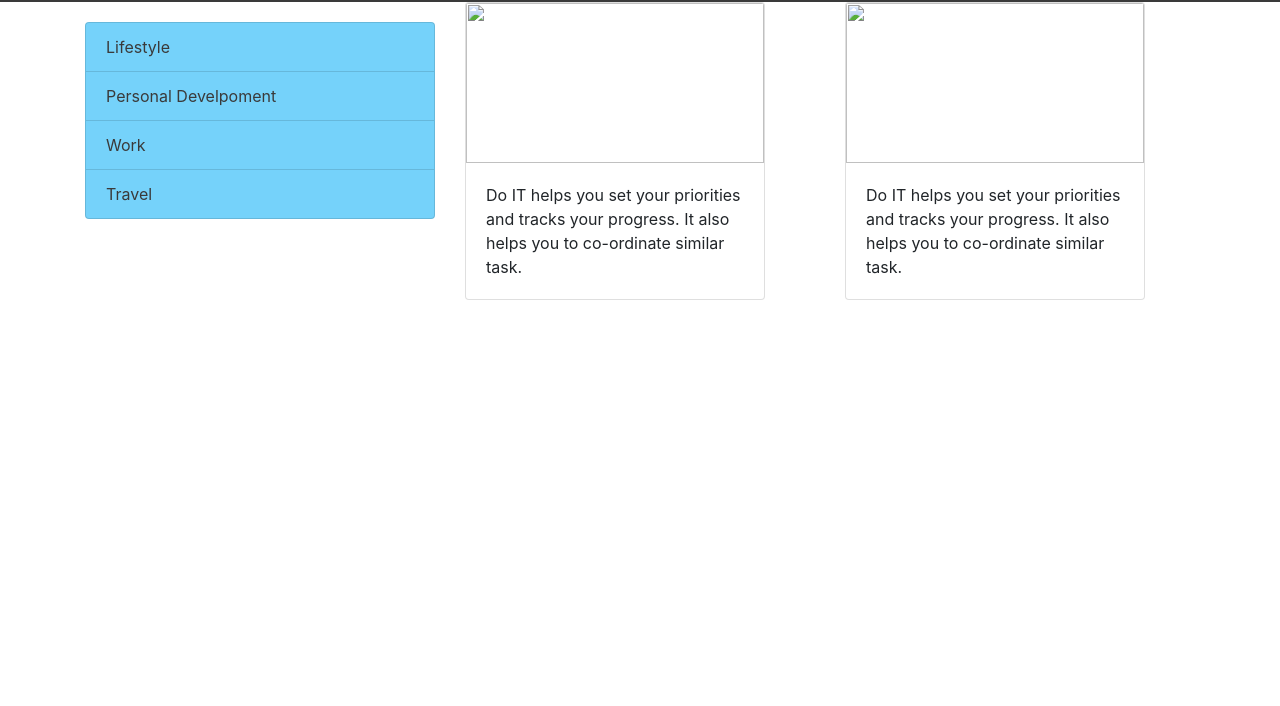
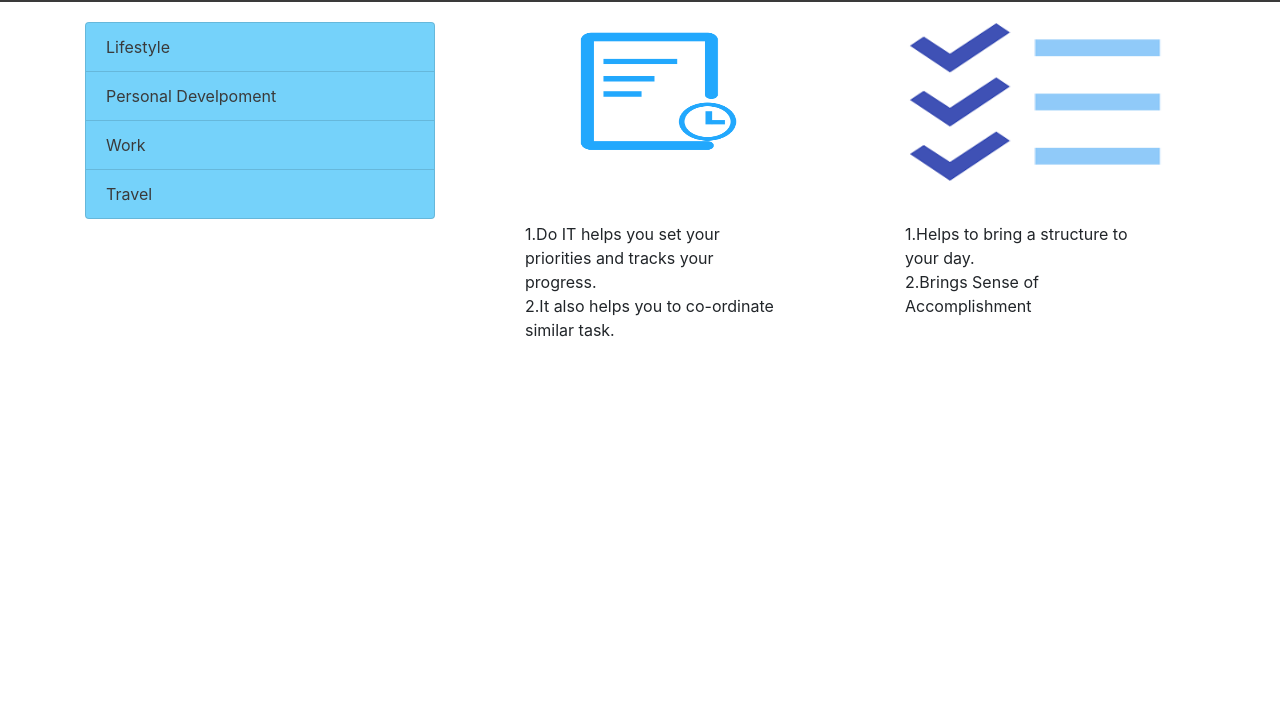
Before and after one commit to preethis89/Todo_Application, a plain HTML site: page index.html in a window 1280 px wide. Shown: the part 94-800 px from the top of the page. Drawn offline with nearby package versions, Linux system fonts and the light colour scheme.

Commit message:
Added images and styles

```diff
--- a/index.html
+++ b/index.html
@@ -58,17 +58,17 @@
             </div>
             <div class="col-12 col-md-4">
             <div class="card" style="width: 300px" style="height: 100px">
-                <img src="./documents/card-image.jpeg" class="card-img-top" height="160px" width="100px" >
+                <img src="./documents/card-img3.png" class="card-img-top" height="200px" width="40px" >
                 <div class="card-body">
-                  <p class="card-text">Do IT helps you set your priorities and tracks your progress. It also helps you to co-ordinate similar task.</p>
+                  <p class="card-text">1.Do IT helps you set your priorities and tracks your progress.<br> 2.It also helps you to co-ordinate similar task.</p>
                 </div>
               </div>
             </div>
             <div class="col-12 col-md-4">
                 <div class="card" style="width: 300px" style="height: 100px">
-                    <img src="./documents/card-image.jpeg" class="card-img-top" height="160px" width="100px" >
+                    <img src="./documents/card-img1.png" class="card-img-top" height="200px" width="60px" >
                     <div class="card-body">
-                      <p class="card-text">Do IT helps you set your priorities and tracks your progress. It also helps you to co-ordinate similar task.</p>
+                      <p class="card-text">1.Helps to bring a structure to your day.<br>2.Brings Sense of Accomplishment</p>
                     </div>
                   </div>
                 </div>
--- a/style.css
+++ b/style.css
@@ -53,3 +53,7 @@
     color: #3a3a3a;
     background-color: #75d2fa;
 }
+.card{
+    border: none;
+   margin-left: 40px;
+}
```
Also changed, not shown: documents/card-img1.png (added), documents/card-img2.png (added), documents/card-img3.png (added).
